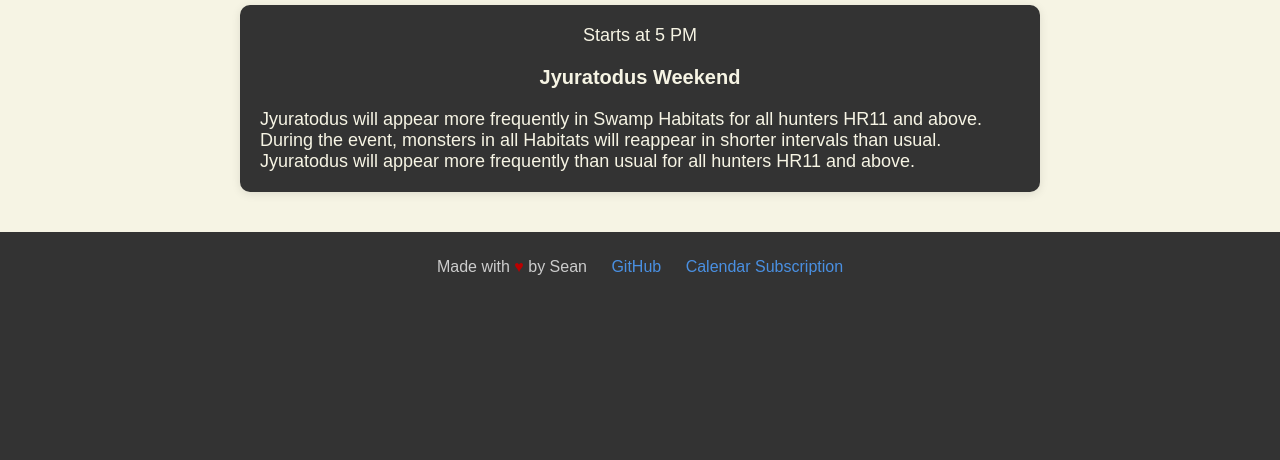
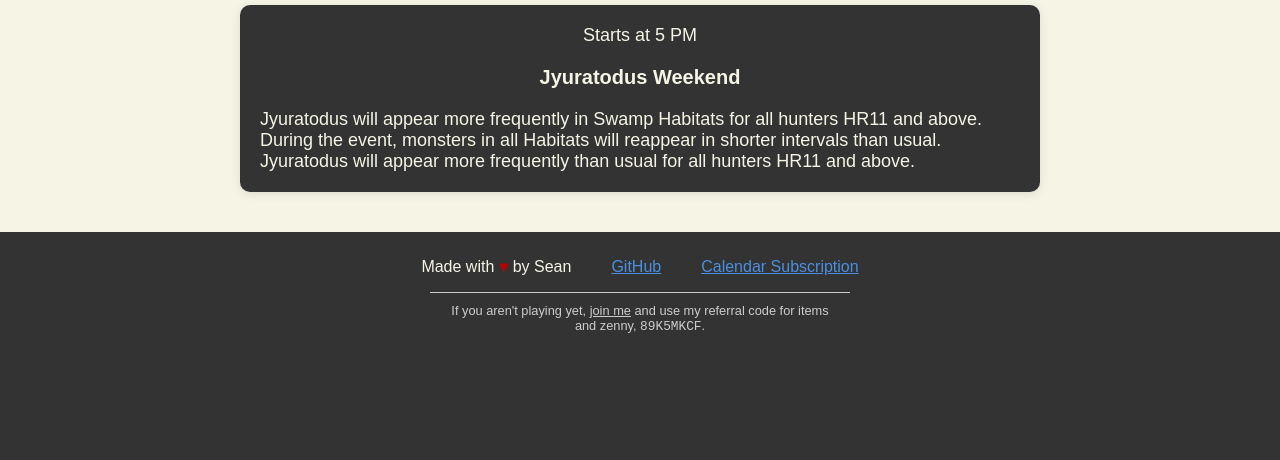
Before and after one commit to seriouslysean/monster-hunter-now-events, a website: page index.html in a window 1280 px wide. Shown: the part 369-829 px from the top of the page. Before the commit the page ends 800 px from the top, so only its background shows below. Drawn offline with Linux system fonts and the light colour scheme.

Commit message:
Improve html styling

```diff
--- a/index.html
+++ b/index.html
@@ -2,14 +2,44 @@
 <html lang="en">
 <head>
     <meta charset="UTF-8" />
-    <title>Monster Hunter Events Today</title>
+    <title>Monster Hunter Now: Today's Events</title>
+
     <meta name="viewport" content="width=device-width, initial-scale=1" />
+
+    <meta name="description" content="A tool that auto-generates calendar events for Monster Hunter Now by scraping web news articles, processing them with AI, and creating a convenient calendar subscription.">
+    <meta name="keywords" content="nodejs, javascript, calendar, web-scraping, openai, monster-hunter, ics, monster-hunter-now">
+    <meta name="author" content="Seriouslysean">
+
+    <meta property="og:title" content="Monster Hunter Now: Today's Events">
+    <meta property="og:description" content="A tool that auto-generates calendar events for Monster Hunter Now by scraping web news articles, processing them with AI, and creating a convenient calendar subscription.">
+    <meta property="og:type" content="website">
+    <meta property="og:url" content="https://seriouslysean.github.io/monster-hunter-now-events/">
+    <!-- <meta property="og:image" content="https://example.com/your-image.jpg"> -->
+    <meta property="og:site_name" content="Monster Hunter Now: Today's Events">
+
+    <meta name="twitter:card" content="summary_large_image">
+    <!-- <meta name="twitter:site" content=""> -->
+    <meta name="twitter:title" content="Monster Hunter Now: Today's Events">
+    <meta name="twitter:description" content="A tool that auto-generates calendar events for Monster Hunter Now by scraping web news articles, processing them with AI, and creating a convenient calendar subscription.">
+    <!-- <meta name="twitter:image" content=""> -->
+
     <style>
+        :root {
+            --main-bg-color: #333;
+            --text-color: #fff;
+            --container-bg-color: #f6f4e4;
+            --link-color: #4a90e2;
+            --header-text-color: #000;
+            --footer-message-text: #ccc;
+            --footer-message-link: #ccc;
+            --footer-message-link-hover: #fff;
+        }
+
         body {
-            background-color: #333;
+            background-color: var(--main-bg-color);
             font-family: Arial, sans-serif;
             font-size: 16px;
-            color: #222;
+            color: var(--text-color);
             margin: 0;
             padding-bottom: 6em;
             text-align: center;
@@ -17,12 +47,13 @@
         }
 
         .container {
-            background-color: #f6f4e4;
+            background-color: var(--container-bg-color);
             padding: 20px;
         }
 
         .header {
             font-weight: bold;
+            color: var(--header-text-color);
         }
 
         .header__logo {
@@ -54,8 +85,8 @@
 
         .event-card {
             border-radius: 10px;
-            background: #333;
-            color: #f6f4e4;
+            background: var(--main-bg-color);
+            color: var(--container-bg-color);
             padding: 20px;
             display: flex;
             flex-direction: column;
@@ -72,24 +103,24 @@
         }
 
         .event-card__time {
-            font-size: 18px;
+            font-size: 1.125em;
             font-weight: 400;
             margin-bottom: 10px;
         }
 
         .event-card__title {
-            font-size: 20px; /* Adjusted font size */
+            font-size: 1.25em;
             font-weight: 700;
             margin-bottom: 10px;
         }
 
         .event-card__description {
-            font-size: 18px;
+            font-size: 1.125em;
         }
 
         footer {
-            background: #333;
-            color: #ccc;
+            background: var(--main-bg-color);
+            color: var(--container-bg-color);
             text-align: center;
             padding: 10px;
         }
@@ -97,16 +128,43 @@
         footer ul {
             list-style: none;
             padding: 0;
+            display: flex;
+            justify-content: center;
         }
 
         footer ul li {
-            display: inline-block;
-            margin: 0 10px;
+            margin: 0 20px;
         }
 
         footer a {
-            color: #4a90e2;
-            text-decoration: none;
+            color: var(--link-color);
+            text-decoration: underline;
+            transition: color 0.2s;
+        }
+
+        footer a:hover {
+            color: var(--footer-message-link-hover);
+        }
+
+        .footer-message {
+            color: var(--footer-message-text);
+            text-align: center;
+            margin-top: 10px;
+            border-top: 1px solid var(--footer-message-link);
+            padding: 10px;
+            font-size: 0.8em;
+            max-width: 400px;
+            margin: 10px auto;
+        }
+
+        .footer-message a {
+            color: var(--footer-message-link);
+            text-decoration: underline;
+            transition: color 0.2s;
+        }
+
+        .footer-message a:hover {
+            color: var(--footer-message-link-hover);
         }
 
         .heart {
@@ -141,6 +199,9 @@
             <li><a href="https://github.com/seriouslysean/monster-hunter-now-events" target="_blank">GitHub</a></li>
             <li><a href="dist/events.ics">Calendar Subscription</a></li>
         </ul>
+        <p class="footer-message">
+            If you aren't playing yet, <a href="https://apps.apple.com/us/app/monster-hunter-now/id6445906110" target="_blank">join me</a> and use my referral code for items and zenny, <code>89K5MKCF</code>.
+        </p>
     </footer>
 
     <script type="text/javascript">
```
